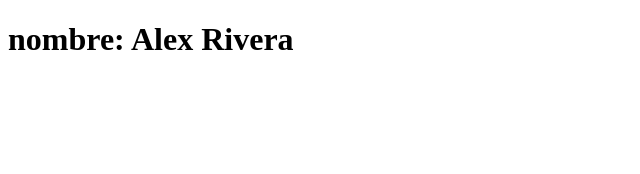
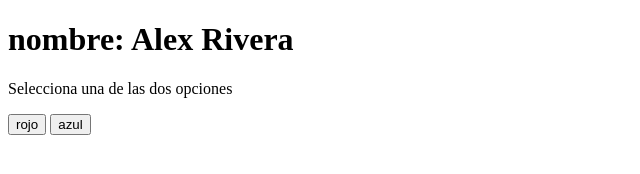
Before and after one commit to Alexraai/sistema-de-registro, a plain HTML site: page prueba.html in a window 1280 px wide. Shown: the whole page, without its empty margins (0-640 px from the left). Drawn offline with Linux system fonts and the light colour scheme.

Commit message:
agrega app.js

```diff
--- a/prueba.html
+++ b/prueba.html
@@ -7,5 +7,10 @@
 </head>
 <body>
     <h1>nombre: Alex Rivera</h1>
+    <p>Selecciona una de las dos opciones</p>
+    <button>rojo</button>
+    <button>azul</button>
 </body>
 </html>
+
+<script src="app.js"></script>
```
Also changed, not shown: app.js (line endings or trailing spaces).
